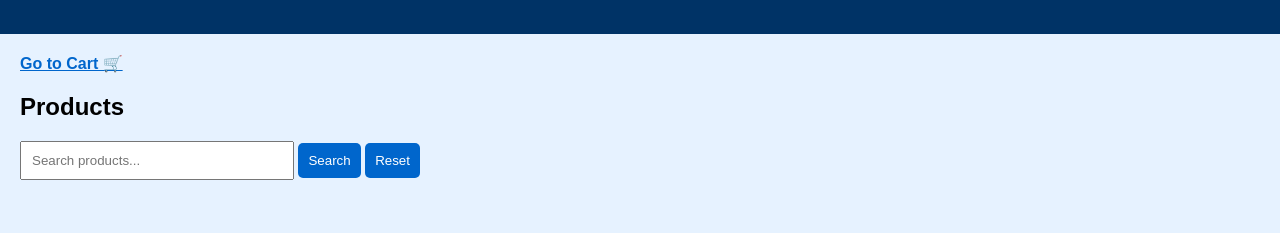
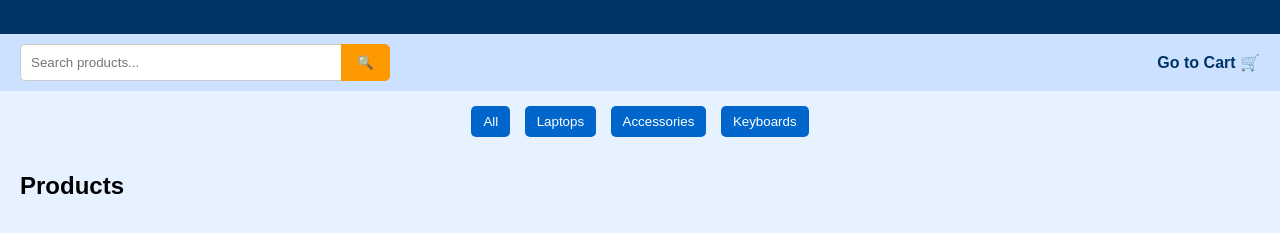
Before and after one commit to GuztavoJuarez20/Software-Engineering-online-store-clone01, a plain HTML site: page Frontend/home.html in a window 1280 px wide. Shown: the part 77-310 px from the top of the page. Drawn offline with Linux system fonts and the light colour scheme; no server answers.

Commit message:
Updated home page UI with search, categories, and layout

```diff
--- a/Frontend/home.html
+++ b/Frontend/home.html
@@ -1,46 +1,128 @@
 <!DOCTYPE html>
 <html>
 <head>
-  <title>Home</title>
+  <title>Amazon Clone - Home</title>
 
   <style>
-    body { font-family: Arial; background:#e6f2ff; margin:0; }
-    header { background:#003366; color:white; padding:15px; text-align:center; }
-    .container { padding:20px; }
+    body {
+      font-family: Arial;
+      margin: 0;
+      background: #e6f2ff;
+    }
 
+    header {
+      background: #003366;
+      color: white;
+      padding: 15px;
+      text-align: center;
+    }
+
+    .top-bar {
+      display: flex;
+      justify-content: space-between;
+      align-items: center;
+      padding: 10px 20px;
+      background: #cce0ff;
+    }
+
+    /* 🔍 AMAZON-STYLE SEARCH BAR */
+    .search-bar {
+      display: flex;
+      align-items: center;
+    }
+
+    .search-bar input {
+      padding: 10px;
+      width: 300px;
+      border: 1px solid #ccc;
+      border-right: none;
+      outline: none;
+      border-radius: 5px 0 0 5px;
+    }
+
+    .search-bar button {
+      padding: 10px 15px;
+      background: #ff9900;
+      border: 1px solid #ff9900;
+      cursor: pointer;
+      border-radius: 0 5px 5px 0;
+    }
+
+    .search-bar button:hover {
+      background: #e68a00;
+    }
+
+    .top-bar a {
+      font-weight: bold;
+      text-decoration: none;
+      color: #003366;
+    }
+
+    /* 🔥 CATEGORY BUTTONS */
+    .categories {
+      padding: 10px;
+      text-align: center;
+    }
+
+    .categories button {
+      margin: 5px;
+      padding: 8px 12px;
+      background: #0066cc;
+      color: white;
+      border: none;
+      cursor: pointer;
+      border-radius: 5px;
+    }
+
+    .categories button:hover {
+      background: #004999;
+    }
+
+    h2 {
+      padding-left: 20px;
+    }
+
+    /* 🔥 4 PER ROW */
     #products {
       display: grid;
-      grid-template-columns: repeat(3, 1fr);
+      grid-template-columns: repeat(4, 1fr);
       gap: 20px;
+      padding: 20px;
     }
 
-    .card {
-      background:white;
-      padding:15px;
-      border-radius:10px;
-      text-align:center;
-      box-shadow:0 0 8px rgba(0,0,0,0.1);
+    .product-card {
+      background: white;
+      border-radius: 10px;
+      padding: 15px;
+      text-align: center;
+      box-shadow: 0 2px 8px rgba(0,0,0,0.1);
+      transition: transform 0.2s;
     }
 
-    img {
-      width:100%;
-      height:150px;
-      object-fit:cover;
-      border-radius:8px;
+    .product-card:hover {
+      transform: scale(1.03);
     }
 
-    button {
-      background:#0066cc;
-      color:white;
-      border:none;
-      padding:10px;
-      border-radius:5px;
-      cursor:pointer;
+    .product-card img {
+      width: 100%;
+      height: 150px;
+      object-fit: contain;
     }
 
-    button:hover { background:#004999; }
+    .product-card button {
+      margin-top: 10px;
+      width: 100%;
+      padding: 10px;
+      background: #0066cc;
+      color: white;
+      border: none;
+      border-radius: 5px;
+      cursor: pointer;
+    }
 
-    a { color:#0066cc; font-weight:bold; }
+    .product-card button:hover {
+      background: #004999;
+    }
   </style>
 </head>
 
@@ -50,71 +132,117 @@
   <h1>Amazon Clone 🛒</h1>
 </header>
 
-<div class="container">
+<div class="top-bar">
+
+  <div class="search-bar">
+    <input
+      id="search"
+      placeholder="Search products..."
+      oninput="loadProducts()"
+    >
+    <button onclick="loadProducts()">🔍</button>
+  </div>
 
   <a href="cart.html">Go to Cart 🛒</a>
 
+</div>
+
+<!-- 🔥 CATEGORY FILTERS -->
+<div class="categories">
+  <button onclick="filterCategory('')">All</button>
+  <button onclick="filterCategory('laptop')">Laptops</button>
+  <button onclick="filterCategory('cable')">Accessories</button>
+  <button onclick="filterCategory('keyboard')">Keyboards</button>
+</div>
+
 <h2>Products</h2>
-
-<!-- 🔍 SEARCH BAR -->
-<div style="margin-bottom:20px;">
-  <input id="search" placeholder="Search products..." style="padding:10px; width:250px;">
-  <button onclick="searchProducts()">Search</button>
-  <button onclick="loadProducts()">Reset</button>
-</div>
 
 <div id="products"></div>
 
-</div>
+<script>
+let currentCategory = "";
 
-<script>
-async function loadProducts(search = "") {
-  let url = "/products";
-  if (search) url += "?search=" + encodeURIComponent(search);
+// CATEGORY FILTER
+function filterCategory(category) {
+  currentCategory = category;
+  loadProducts();
+}
 
-  const res = await fetch(url);
+// LOAD PRODUCTS
+async function loadProducts() {
+  try {
+    const search = document.getElementById("search").value.toLowerCase();
+
+    const res = await fetch("/products");
     const products = await res.json();
 
     const container = document.getElementById("products");
     container.innerHTML = "";
 
-  if (products.length === 0) {
+    let filtered = products;
+
+    // 🔍 SEARCH FILTER
+    if (search) {
+      filtered = filtered.filter(p =>
+        p.name.toLowerCase().includes(search)
+      );
+    }
+
+    // 🔥 CATEGORY FILTER
+    if (currentCategory) {
+      filtered = filtered.filter(p =>
+        p.name.toLowerCase().includes(currentCategory)
+      );
+    }
+
+    if (filtered.length === 0) {
       container.innerHTML = "<p>No products found</p>";
       return;
     }
 
-  products.forEach(p => {
+    filtered.forEach(product => {
       const div = document.createElement("div");
+      div.className = "product-card";
 
       div.innerHTML = `
-      <div class="card">
-        <img src="${p.image}">
-        <h3>${p.name}</h3>
-        <p>$${p.price}</p>
-        <p>${p.description}</p>
-        <button onclick="addToCart(${p.id}, '${p.name}', ${p.price})">
+        <img src="${product.image}">
+        <h3>${product.name}</h3>
+        <p><strong>$${Number(product.price).toFixed(2)}</strong></p>
+        <p>${product.description}</p>
+
+        <button onclick='addToCart(${product.id}, ${JSON.stringify(product.name)}, ${product.price})'>
           Add to Cart
         </button>
-      </div>
       `;
 
       container.appendChild(div);
     });
+
+  } catch (err) {
+    console.error("Error loading products:", err);
+  }
 }
 
-function searchProducts() {
-  const value = document.getElementById("search").value;
-  loadProducts(value);
-}
-
+// ADD TO CART
 function addToCart(id, name, price) {
   let cart = JSON.parse(localStorage.getItem("cart")) || [];
+
   cart.push({ id, name, price });
+
   localStorage.setItem("cart", JSON.stringify(cart));
+
   alert(name + " added to cart!");
 }
 
-window.onload = loadProducts;
+// ENTER KEY SUPPORT
+document.getElementById("search").addEventListener("keypress", function(e) {
+  if (e.key === "Enter") {
+    loadProducts();
+  }
+});
+
+// LOAD ON START
+loadProducts();
 </script>
 
 </body>
```
Lines whose indentation alone changed are shown as unchanged.
